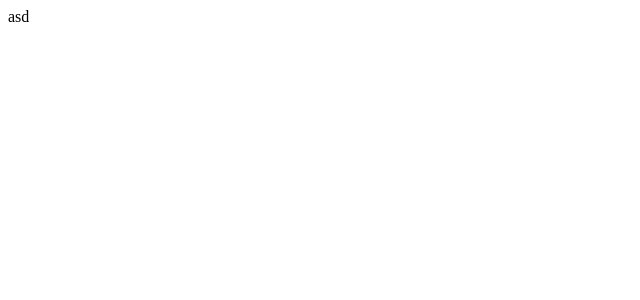
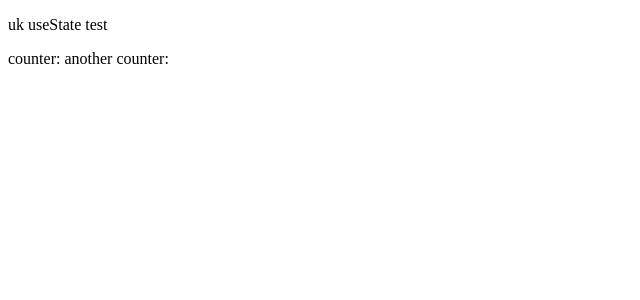
Before and after one commit to yachae85/miricanvas-mobile-team-study, a React app in the folder 1회차/: page / in a window 1280 px wide. Shown: the top 300 px of the page, without its empty margins (0-640 px from the left). Built offline with nearby package versions, Linux system fonts and the light colour scheme.

Commit message:
feat: base

```diff
--- a/1회차/src/App.tsx
+++ b/1회차/src/App.tsx
@@ -1,5 +1,11 @@
+import { TestComponent } from './components/TestComponent';
+
 const App = () => {
-  return <>asd</>;
+  return (
+    <div>
+      <TestComponent />
+    </div>
+  );
 };
 
 export default App;
--- /dev/null
+++ b/1회차/src/components/TestComponent.tsx
@@ -0,0 +1,16 @@
+import { useState } from '../custom_hooks/useState';
+
+export const TestComponent = () => {
+  const [] = useState();
+  const [] = useState();
+
+  return (
+    <div>
+      <p>uk useState test</p>
+      <div>
+        <span>counter: </span>
+        <span>another counter: </span>
+      </div>
+    </div>
+  );
+};
--- /dev/null
+++ b/1회차/src/custom_hooks/useState.ts
@@ -0,0 +1,3 @@
+export const useState = () => {
+  return [];
+};
--- a/1회차/tsconfig.json
+++ b/1회차/tsconfig.json
@@ -16,9 +16,6 @@
     "jsx": "react-jsx",
     "noEmit": false,
     "baseUrl": "./src",
-    "paths": {
-      "@components/*": ["components/*"]
-    },
     "outDir": "./dist"
   },
   "include": ["src"],
```
